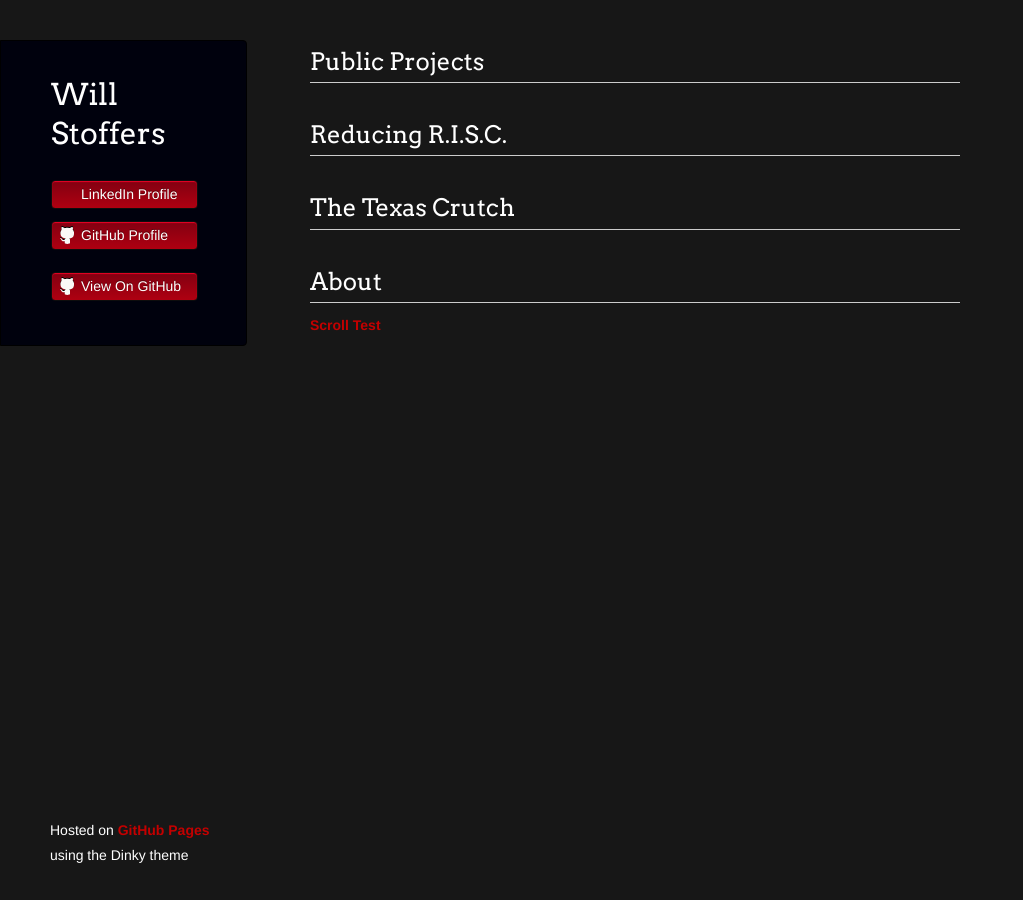
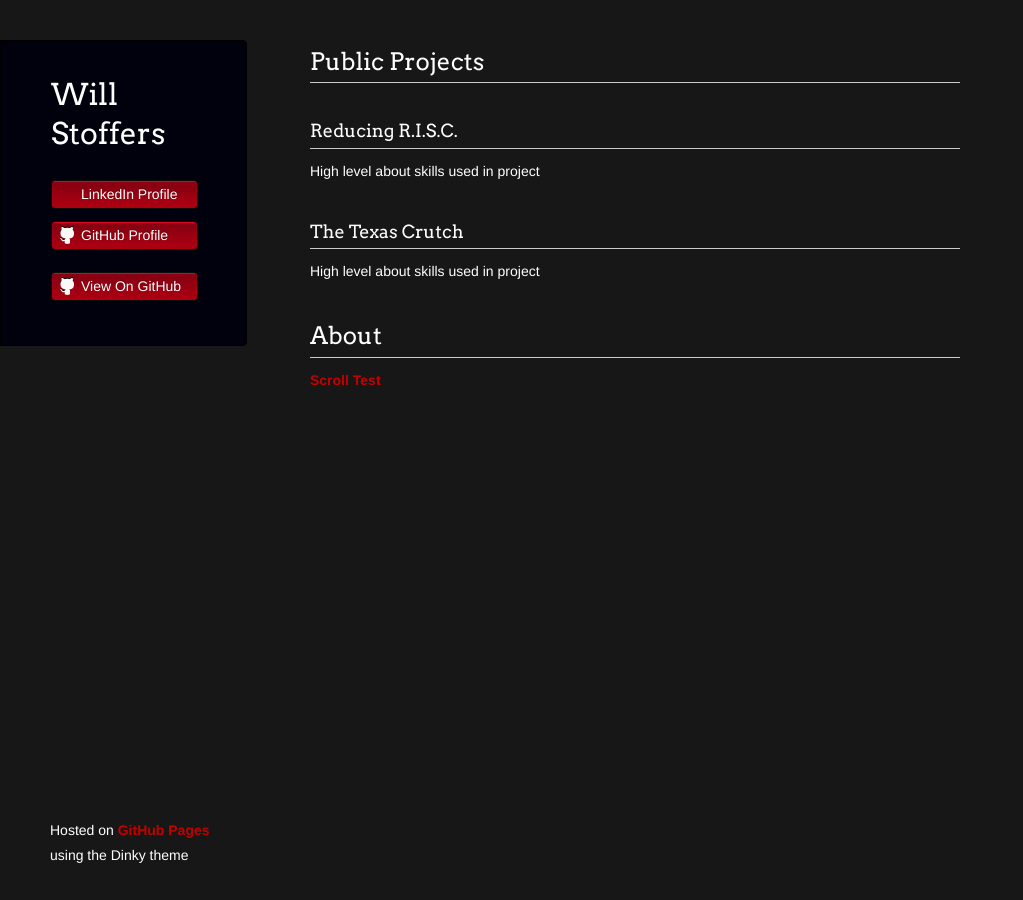
Before and after one commit to wstoffers/wstoffers.github.io, a Jekyll site: the page built from index.md, in a window 1280 px wide. Shown: the whole page, without its empty margins (0-1023 px from the left). Built offline with Jekyll 4.4.1, drawn with Linux system fonts in a browser that asks for light colours; our own code applies the rules of GitHub Pages for plain Markdown files; a script that is not in the unit is left out; the repository's description, which GitHub fills in, is left out.

Commit message:
Adding content to see if HTML columns work

```diff
--- a/index.md
+++ b/index.md
@@ -6,10 +6,12 @@ title: Will Stoffers
 
 <div class="row">
     <div class="column">
-        <h2>Reducing R.I.S.C.</h2>
+        <h3>Reducing R.I.S.C.</h3>
+        <p>High level about skills used in project</p>
     </div>
     <div class="column">
-        <h2>The Texas Crutch</h2>
+        <h3>The Texas Crutch</h3>
+        <p>High level about skills used in project</p>
     </div>
 </div>
 
```
